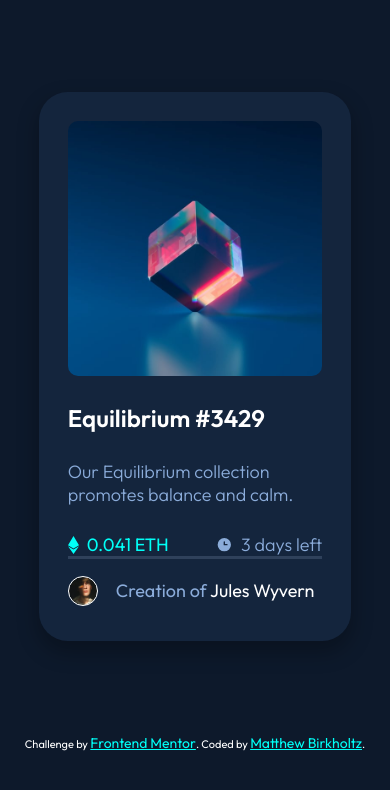
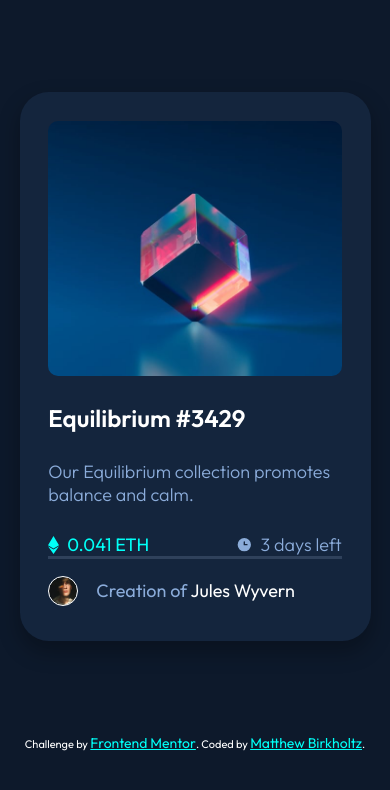
Before and after one commit to itbeginshere/nft-preview-card-component, a plain HTML site: page index.html in a window 390 px wide. Drawn offline with Linux system fonts and the light colour scheme.

Commit message:
removed unnecessary media queries

```diff
--- a/styles.css
+++ b/styles.css
@@ -38,7 +38,7 @@ body {
 .card {
   background-color: var(--neutral-card-bg);
   height: 65%;
-  width: 20%;
+  width: min(90%, 420px);
   border-radius: 1.6rem;
   padding: 1.6rem;
   display: flex;
@@ -161,21 +161,3 @@ h2 {
   font-size: 14px;
   color: var(--primary-cyan);
 }
-
-@media only screen and (max-width: 1800px) {
-  .card {
-    width: 30%;
-  }
-}
-
-@media only screen and (max-width: 1200px) {
-  .card {
-    width: 50%;
-  }
-}
-
-@media only screen and (max-width: 600px) {
-  .card {
-    width: 80%;
-  }
-}
```
